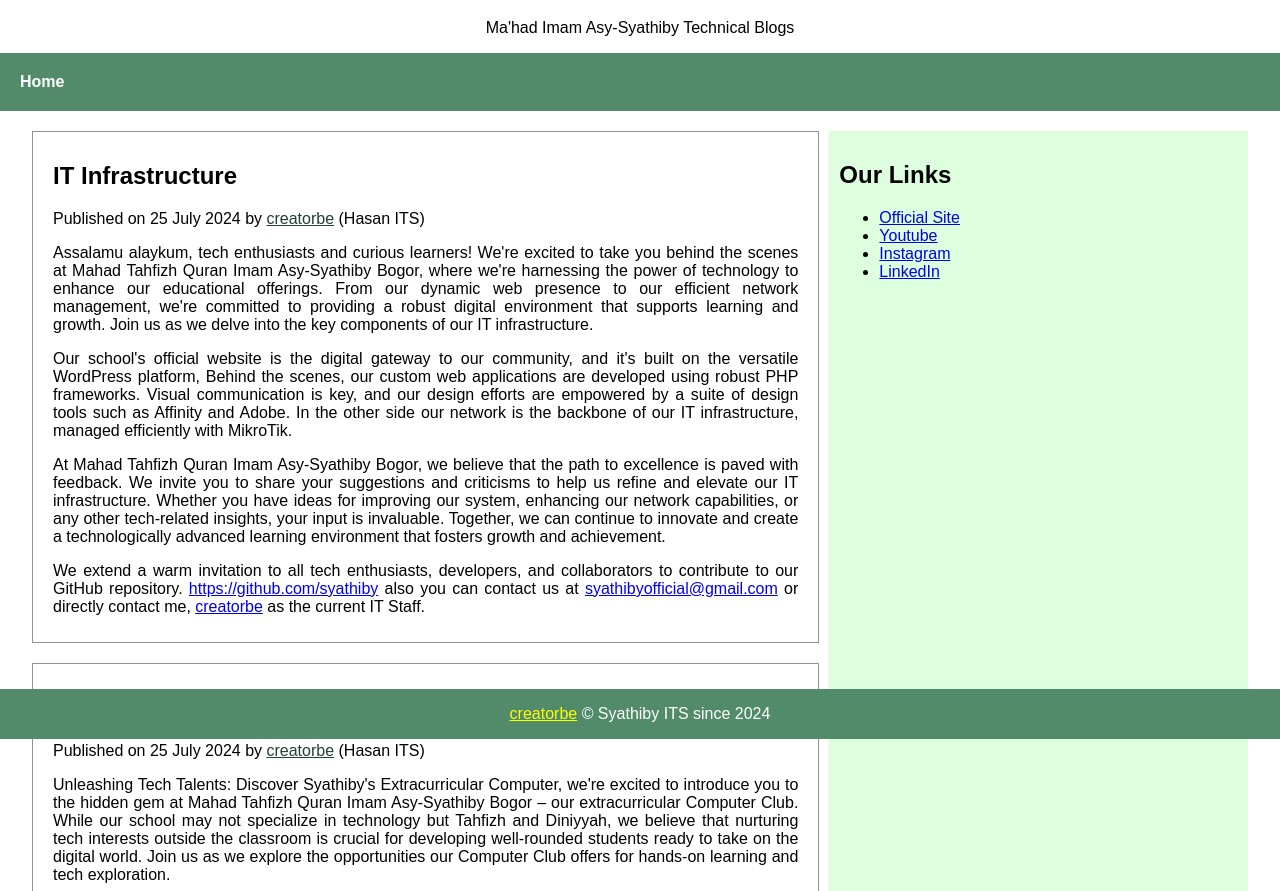
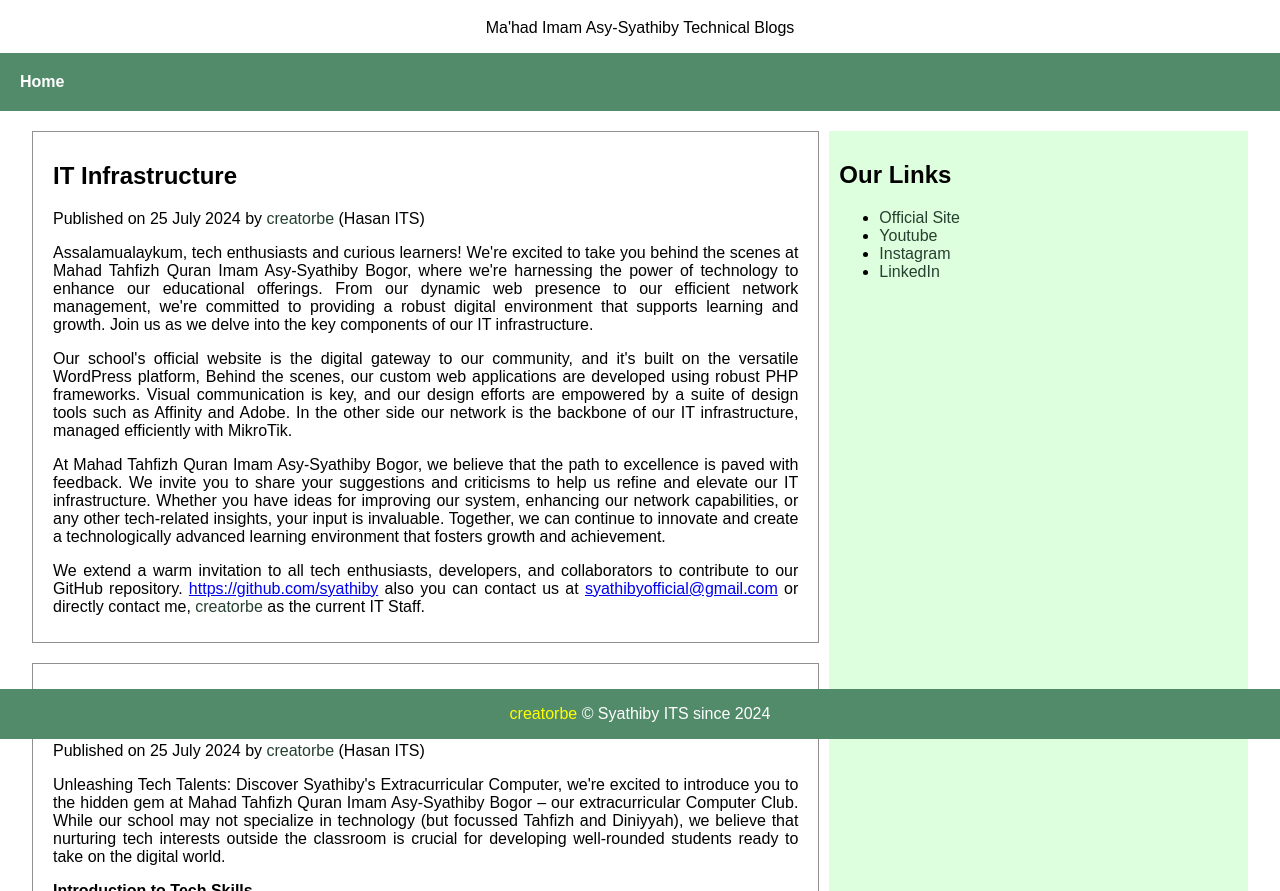
Before and after one commit to syathiby/syathiby.github.io, a plain HTML site: page index.html in a window 1280 px wide. Shown: the part 61-952 px from the top of the page. Drawn offline with Linux system fonts and the light colour scheme.

Commit message:
:hammer: fix : hyperlink style

```diff
--- a/index.html
+++ b/index.html
@@ -112,24 +112,24 @@
 			<article>
 				<h2>IT Infrastructure</h2>
 				<p class="post-meta">
-					Published on 25 July 2024 by <a href="https://github.com/CreatorB" target="_blank" style="color:#244030;">creatorbe</a> (Hasan ITS)
+					Published on 25 July 2024 by <a href="https://github.com/CreatorB" target="_blank" style="text-decoration: none; color:#244030;">creatorbe</a> (Hasan ITS)
 				</p>
-              <p>Assalamu alaykum, tech enthusiasts and curious learners! We're excited to take you behind the scenes at Mahad Tahfizh Quran Imam Asy-Syathiby Bogor, where we're harnessing the power of technology to enhance our educational offerings. From our dynamic web presence to our efficient network management, we're committed to providing a robust digital environment that supports learning and growth. Join us as we delve into the key components of our IT infrastructure.</p>
+              <p>Assalamualaykum, tech enthusiasts and curious learners! We're excited to take you behind the scenes at Mahad Tahfizh Quran Imam Asy-Syathiby Bogor, where we're harnessing the power of technology to enhance our educational offerings. From our dynamic web presence to our efficient network management, we're committed to providing a robust digital environment that supports learning and growth. Join us as we delve into the key components of our IT infrastructure.</p>
               <p>
                 Our school's official website is the digital gateway to our community, and it's built on the versatile WordPress platform, Behind the scenes, our custom web applications are developed using robust PHP frameworks. Visual communication is key, and our design efforts are empowered by a suite of design tools such as Affinity and Adobe. In the other side  our network is the backbone of our IT infrastructure, managed efficiently with MikroTik.
               </p>
               <p>At Mahad Tahfizh Quran Imam Asy-Syathiby Bogor, we believe that the path to excellence is paved with feedback. We invite you to share your suggestions and criticisms to help us refine and elevate our IT infrastructure. Whether you have ideas for improving our system, enhancing our network capabilities, or any other tech-related insights, your input is invaluable. Together, we can continue to innovate and create a technologically advanced learning environment that fosters growth and achievement.
          	<p>
-              We extend a warm invitation to all tech enthusiasts, developers, and collaborators to contribute to our GitHub repository. <a href="https://github.com/syathiby" target="_blank">https://github.com/syathiby</a> also you can contact us at <a href="mailto:syathibyofficial@gmail.com">syathibyofficial@gmail.com</a> or directly contact me, <a href="https://github.com/CreatorB" target="_blank">creatorbe</a> as the current IT Staff.</p>
+              We extend a warm invitation to all tech enthusiasts, developers, and collaborators to contribute to our GitHub repository. <a href="https://github.com/syathiby" target="_blank">https://github.com/syathiby</a> also you can contact us at <a href="mailto:syathibyofficial@gmail.com">syathibyofficial@gmail.com</a> or directly contact me, <a href="https://github.com/CreatorB" target="_blank" style="text-decoration: none; color:#244030;">creatorbe</a> as the current IT Staff.</p>
               </p>
 			</article>
 
 			<article>
 				<h2>Extracurricular Computer</h2>
 				<p class="post-meta">
-					Published on 25 July 2024 by <a href="https://github.com/CreatorB" target="_blank" style="color:#244030;">creatorbe</a> (Hasan ITS)
+					Published on 25 July 2024 by <a href="https://github.com/CreatorB" target="_blank" style="text-decoration: none; color:#244030;">creatorbe</a> (Hasan ITS)
 				</p>
-        <p>Unleashing Tech Talents: Discover Syathiby's Extracurricular Computer, we're excited to introduce you to the hidden gem at Mahad Tahfizh Quran Imam Asy-Syathiby Bogor – our extracurricular Computer Club. While our school may not specialize in technology but Tahfizh and Diniyyah, we believe that nurturing tech interests outside the classroom is crucial for developing well-rounded students ready to take on the digital world. Join us as we explore the opportunities our Computer Club offers for hands-on learning and tech exploration.</p>
+        <p>Unleashing Tech Talents: Discover Syathiby's Extracurricular Computer, we're excited to introduce you to the hidden gem at Mahad Tahfizh Quran Imam Asy-Syathiby Bogor – our extracurricular Computer Club. While our school may not specialize in technology (but focussed Tahfizh and Diniyyah), we believe that nurturing tech interests outside the classroom is crucial for developing well-rounded students ready to take on the digital world.</p>
 
         <b>Introduction to Tech Skills</b>
         <p>The Lab focuses on introducing students to foundational tech skills:</p>
@@ -148,16 +148,16 @@
 		<aside>
 			<h2>Our Links</h2>
 			<ul>
-				<li><a href="https://syathiby.id" target="_blank">Official Site</a></li>
-				<li><a href="https://www.youtube.com/c/MahadImamSyathiby" target="_blank">Youtube</a></li>
-				<li><a href="https://www.instagram.com/syathibyid" target="_blank">Instagram</a></li>
-				<li><a href="https://linkedin.com/company/syathiby" target="_blank">LinkedIn</a></li>
+				<li><a href="https://syathiby.id" target="_blank" style="text-decoration: none; color:#244030;">Official Site</a></li>
+				<li><a href="https://www.youtube.com/c/MahadImamSyathiby" target="_blank" style="text-decoration: none; color:#244030;">Youtube</a></li>
+				<li><a href="https://www.instagram.com/syathibyid" target="_blank" style="text-decoration: none; color:#244030;">Instagram</a></li>
+				<li><a href="https://linkedin.com/company/syathiby" target="_blank" style="text-decoration: none; color:#244030;">LinkedIn</a></li>
 			</ul>
 		</aside>
 	</div>
 
 	<footer>
-		<p><a href="https://github.com/CreatorB" target="_blank" style="color:yellow;">creatorbe</a> © Syathiby ITS since 2024</p>
+		<p><a href="https://github.com/CreatorB" target="_blank" style="text-decoration: none; color:yellow;">creatorbe</a> © Syathiby ITS since 2024</p>
 	</footer>
 
 	<button onclick="scrollToTop()" id="scrollToTopBtn" title="Go to top">Up</button>
```
